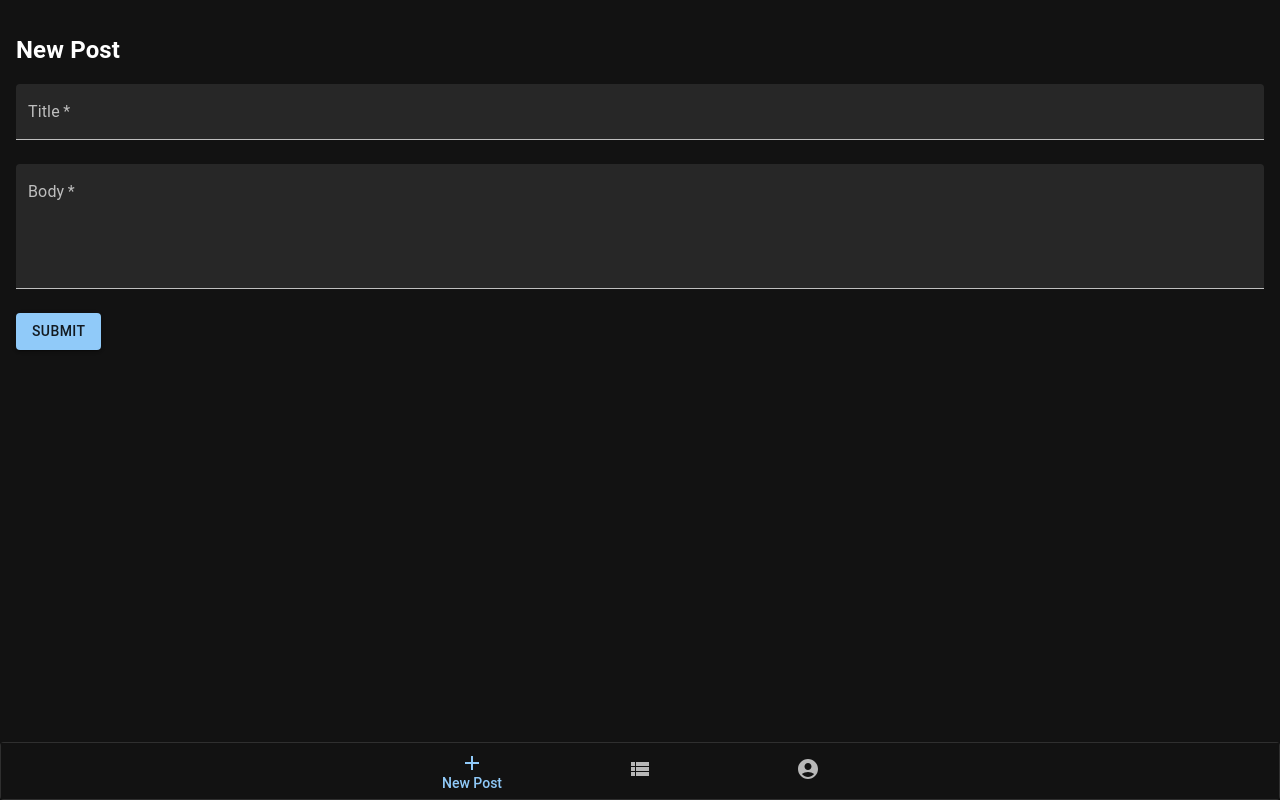
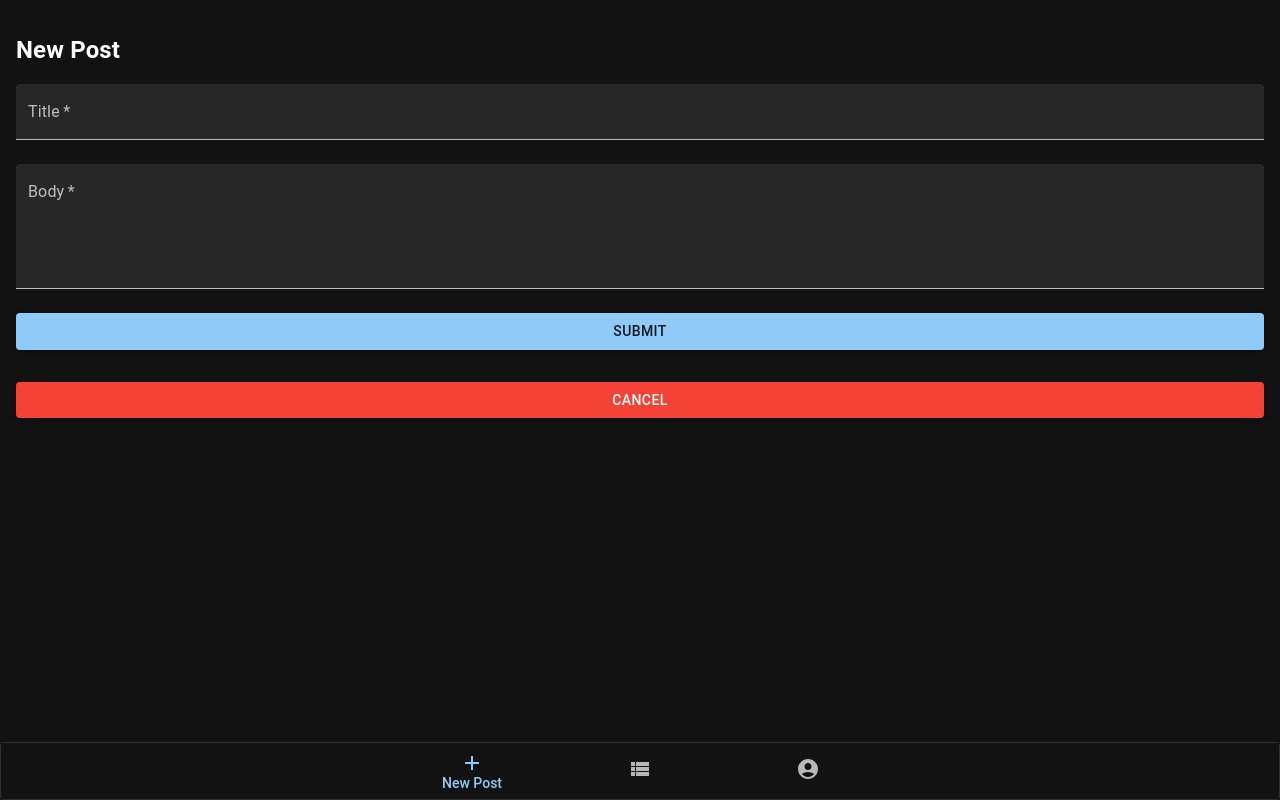
Before and after one commit to w3dd1e/groupomania-client, a React (Vite) app: page /newPost in a window 1280 px wide. Built offline with nearby package versions, Linux system fonts and the light colour scheme.

Commit message:
Add cancel buttons

```diff
--- a/src/components/EditProfile.jsx
+++ b/src/components/EditProfile.jsx
@@ -42,10 +42,14 @@ export default function NewPost() {
           rows={4}
           margin='normal'
         ></TextField>
-
-        <Button variant='contained' color='primary' sx={{ my: 2 }}>
-          Submit
-        </Button>
+        <Stack>
+          <Button variant='contained' color='primary' sx={{ my: 2 }}>
+            Submit
+          </Button>
+          <Button variant='contained' color='error' sx={{ my: 2 }}>
+            Cancel
+          </Button>
+        </Stack>
       </Box>
     </Stack>
   );
--- a/src/components/NewPost.jsx
+++ b/src/components/NewPost.jsx
@@ -32,9 +32,14 @@ export default function NewPost() {
           rows={4}
           margin='normal'
         ></TextField>
-        <Button variant='contained' color='primary' sx={{ my: 2 }}>
-          Submit
-        </Button>
+        <Stack>
+          <Button variant='contained' color='primary' sx={{ my: 2 }}>
+            Submit
+          </Button>
+          <Button variant='contained' color='error' sx={{ my: 2 }}>
+            Cancel
+          </Button>
+        </Stack>
       </Box>
     </Stack>
   );
```
